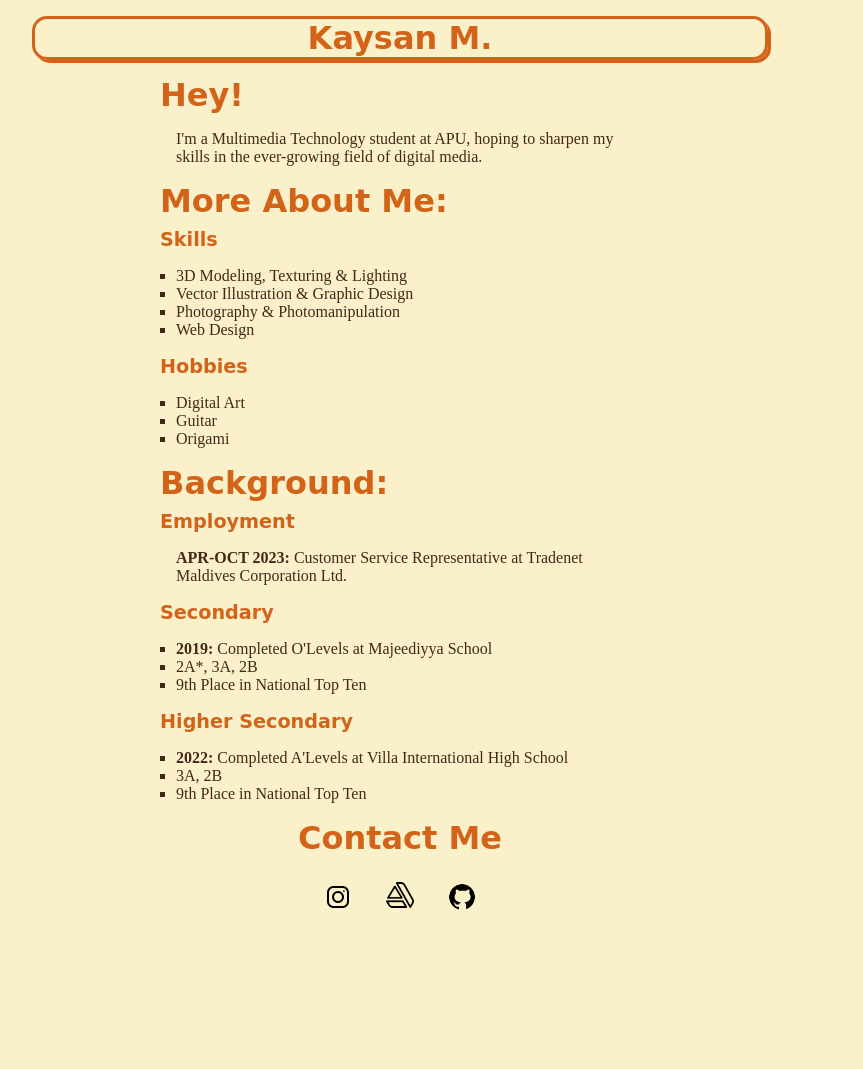
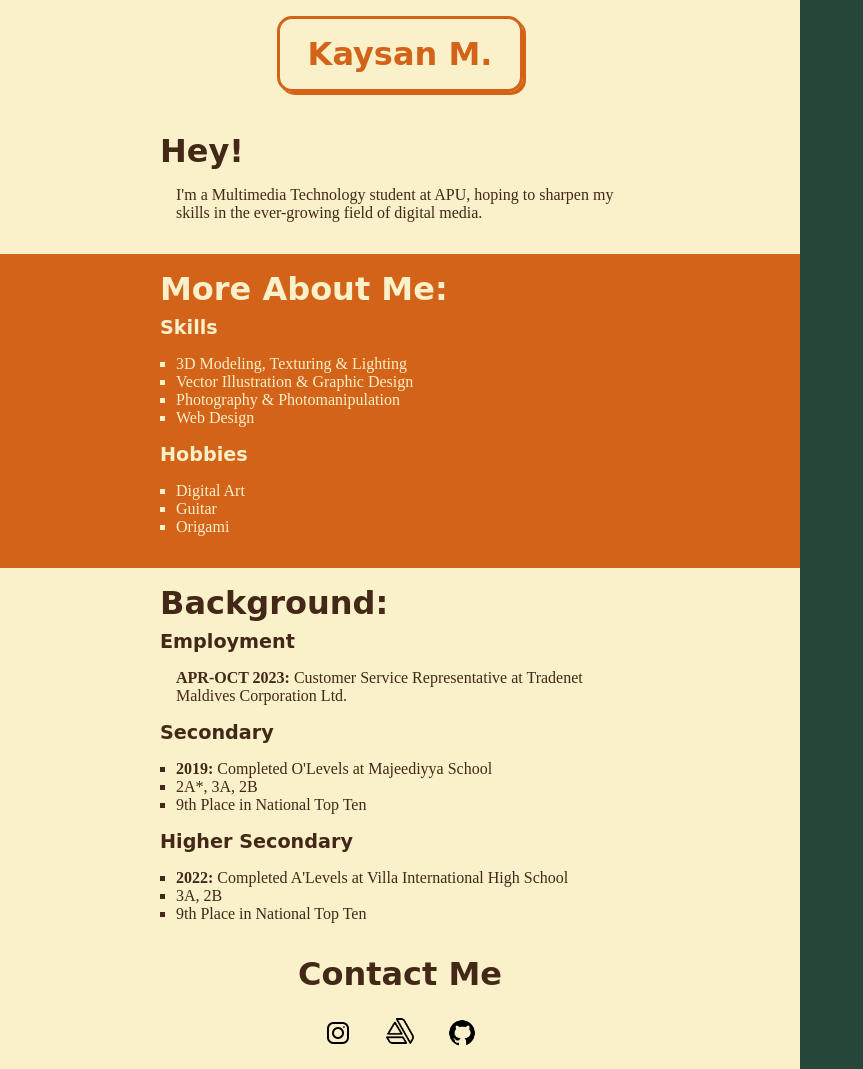
Before and after one commit to KaysanMR/WDD, a plain HTML site: page CV Website/index.html in a window 1280 px wide. Shown: the whole page, without its empty margins (0-863 px from the left). Before the commit the page ends 933 px from the top, so only its background shows below. Drawn offline with Linux system fonts and the light colour scheme; a web font is replaced by a local one.

Commit message:
first draft of styles

```diff
--- a/CV Website/index.html
+++ b/CV Website/index.html
@@ -17,6 +17,7 @@
         </div>
     </div>
     <div class="about">
+        <div class="skills-hobbies">
             <h1>More About Me:</h1>
             <div class="skills">
                 <h2>Skills</h2>
@@ -27,7 +28,6 @@
                     <li>Web Design</li>
                 </ul>
             </div>
-
             <div class="hobbies">
                 <h2>Hobbies</h2>
                 <ul>
@@ -35,6 +35,7 @@
                     <li>Guitar</li>
                     <li>Origami</li>
                 </ul>
+            </div>
         </div>
 
         <div class="background">
--- a/CV Website/style.css
+++ b/CV Website/style.css
@@ -1,9 +1,11 @@
 @import url('https://fonts.googleapis.com/css2?family=Love+Ya+Like+A+Sister&family=Slabo+13px&display=swap');
 
+
 :root {
-    --bg-color: #faf0ca;
+    --bg-color: #254638;
+    --primary-color: #faf0ca;
     --text-color: #432818;
-    --highlight-color: #d36318;
+    --secondary-color: #d36318;
 }
 
 *{
@@ -11,8 +13,12 @@
     padding: 0;
 }
 
+html{
+    background-color: var(--bg-color);
+}
+
 body{
-    background-color: var(--bg-color);
+    background-color: var(--primary-color);
     color:  var(--text-color);
     width: 100dvw;
     max-width: 800px;
@@ -26,22 +32,22 @@ body{
 }
 
 .header{
-    margin: 1rem 2rem;
-    border: 3px solid #d36318;
-    box-shadow: 3px 3px 0 0 var(--highlight-color);
-    border-radius: 15px;
+    color: var(--secondary-color);
+    padding: 1rem;
 }
 
 .title{
-    margin: 0;
+    border: 3px solid #d36318;
+    box-shadow: 3px 3px 0 0 var(--secondary-color);
+    border-radius: 15px;
+    padding: 1rem 1.75rem;
 }
 
-.hero, .about, .contact{
-    margin: 0 20%;
+.about > *, .hero {
+    padding: 1rem 20%;
 }
 
 h1, h2{
-    color: var(--highlight-color);
     margin-bottom: 0.5rem;
     font-family: "Love Ya Like A Sister", cursive;
     font-weight: 600;
@@ -76,3 +82,8 @@ ul, p{
     transform: scale(1.08);
     transition: all 275ms ease-in-out
 }
+
+.skills-hobbies{
+    color: #faf0ca;
+    background-color: #d36318;
+}
```
Lines whose indentation alone changed are shown as unchanged.
